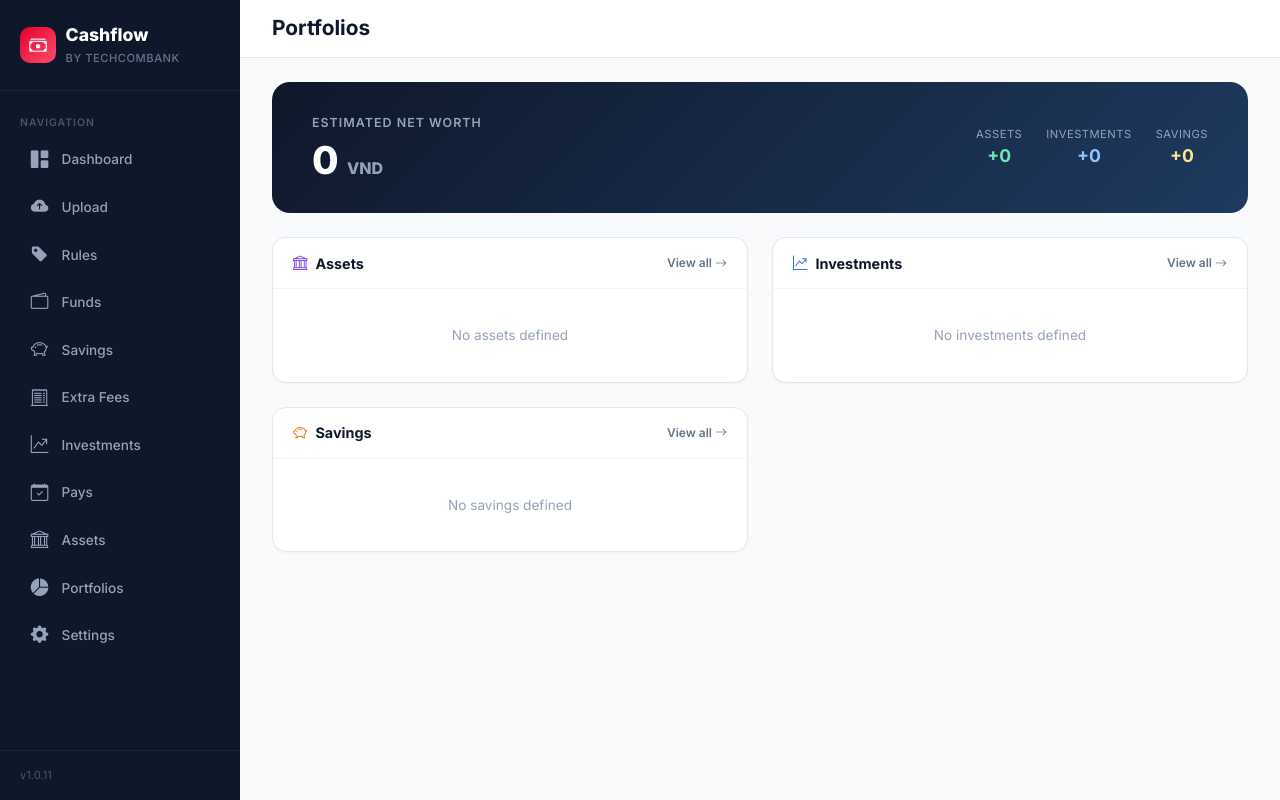
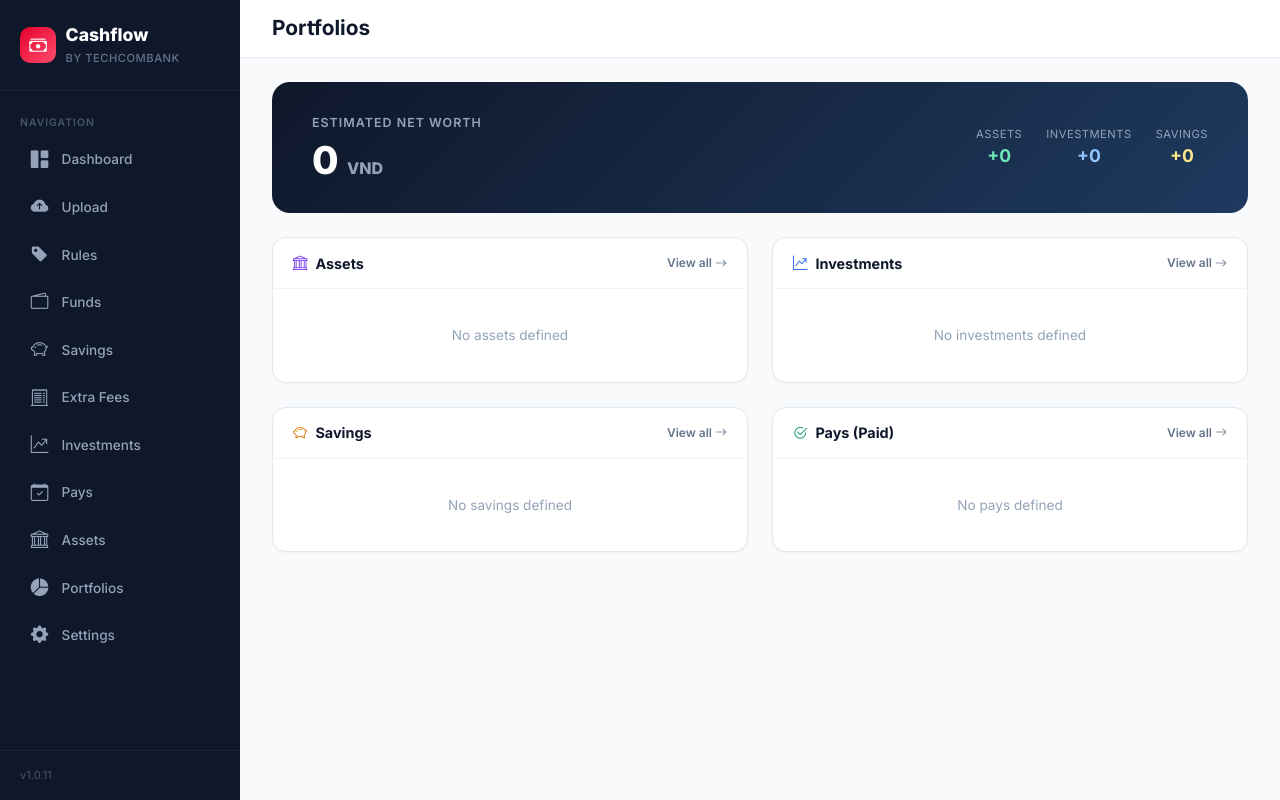
Before and after one commit to hoangdieuctu/cashflow, a Python web app: template src/cashflow/web/templates/portfolios.html in a window 1280 px wide. Run offline with Jinja, Linux system fonts and the light colour scheme; the template is opened without the code that fills it, so the values that code supplies are empty.

Commit message:
Release v1.0.12
- Portfolios: add Pays (Paid) card and include paid pays in Estimated Net Worth
- Pays: show total paid amount per tracker and in summary sidebar

```diff
--- a/src/cashflow/__init__.py
+++ b/src/cashflow/__init__.py
@@ -1,3 +1,3 @@
 """Techcombank credit card PDF statement parser."""
 
-__version__ = "1.0.11"
+__version__ = "1.0.12"
--- a/src/cashflow/web/routes.py
+++ b/src/cashflow/web/routes.py
@@ -1157,6 +1157,7 @@ def portfolios():
         assets_list = repo.get_assets()
         investments_list = repo.get_investments()
         savings_list = repo.get_savings()
+        pays_list = repo.get_pays()
         raw = repo.get_setting("unit_converters")
     converters = json.loads(raw) if raw else {}
     return render_template(
@@ -1164,5 +1165,6 @@ def portfolios():
         assets=assets_list,
         investments=investments_list,
         savings=savings_list,
+        pays=pays_list,
         converters=converters,
     )
--- a/src/cashflow/web/templates/portfolios.html
+++ b/src/cashflow/web/templates/portfolios.html
@@ -10,7 +10,7 @@
     investments_vnd=0,
     investments_unconverted=false,
     savings_vnd=0,
-    pays_unpaid_vnd=0
+    pays_paid_vnd=0
 ) %}
 
 {% for a in assets %}
@@ -40,14 +40,10 @@
 {% endfor %}
 
 {% for p in pays %}
-    {% for item in p.entries %}
-        {% if not item.paid %}
-            {% set ns.pays_unpaid_vnd = ns.pays_unpaid_vnd + item.amount %}
-        {% endif %}
-    {% endfor %}
+    {% set ns.pays_paid_vnd = ns.pays_paid_vnd + p.paid_amount %}
 {% endfor %}
 
-{% set net_worth = ns.assets_vnd + ns.investments_vnd + ns.savings_vnd %}
+{% set net_worth = ns.assets_vnd + ns.investments_vnd + ns.savings_vnd + ns.pays_paid_vnd %}
 
 {# ── Net Worth Hero ── #}
 <div class="row g-3 mb-4">
@@ -73,6 +69,12 @@
                     <div style="font-size: 0.7rem; color: #94A3B8; text-transform: uppercase; letter-spacing: 0.5px;">Savings</div>
                     <div style="font-size: 1.1rem; font-weight: 700; color: #FDE68A;">+{{ "{:,.0f}".format(ns.savings_vnd) }}</div>
                 </div>
+                {% if ns.pays_paid_vnd > 0 %}
+                <div style="text-align: center;">
+                    <div style="font-size: 0.7rem; color: #94A3B8; text-transform: uppercase; letter-spacing: 0.5px;">Pays (Paid)</div>
+                    <div style="font-size: 1.1rem; font-weight: 700; color: #6EE7B7;">+{{ "{:,.0f}".format(ns.pays_paid_vnd) }}</div>
+                </div>
+                {% endif %}
             </div>
         </div>
     </div>
@@ -190,6 +192,38 @@
             </div>
         </div>
     </div>
+    {# ── Pays (Paid) ── #}
+    <div class="col-lg-6">
+        <div class="card" style="height: 100%;">
+            <div class="card-header-custom">
+                <h6><i class="bi bi-check2-circle me-2" style="color:#059669;"></i>Pays (Paid)</h6>
+                <a href="{{ url_for('main.pays') }}" style="font-size:0.75rem;color:#64748B;text-decoration:none;font-weight:600;">View all <i class="bi bi-arrow-right"></i></a>
+            </div>
+            <div style="padding: 0.75rem 0;">
+                {% if not pays %}
+                <div style="text-align:center;color:#94A3B8;padding:1.5rem;font-size:0.85rem;">No pays defined</div>
+                {% else %}
+                {% for p in pays %}
+                {% if p.paid_amount > 0 %}
+                <div style="display:flex;align-items:center;justify-content:space-between;padding:0.55rem 1.25rem;border-bottom:1px solid #F8FAFC;">
+                    <div>
+                        <span style="font-weight:600;font-size:0.85rem;color:var(--tcb-navy);">{{ p.name }}</span>
+                        {% if p.description %}<span style="font-size:0.75rem;color:#94A3B8;margin-left:0.4rem;">{{ p.description }}</span>{% endif %}
+                    </div>
+                    <div style="text-align:right;">
+                        <div style="font-weight:700;font-size:0.85rem;color:#059669;">{{ "{:,.0f}".format(p.paid_amount) }} <span style="font-size:0.7rem;color:#94A3B8;">VND</span></div>
+                    </div>
+                </div>
+                {% endif %}
+                {% endfor %}
+                <div style="display:flex;justify-content:space-between;padding:0.6rem 1.25rem;background:#F8FAFC;">
+                    <span style="font-size:0.78rem;font-weight:700;color:#64748B;">Total Paid (VND)</span>
+                    <span style="font-size:0.85rem;font-weight:800;color:#059669;">{{ "{:,.0f}".format(ns.pays_paid_vnd) }}</span>
+                </div>
+                {% endif %}
+            </div>
+        </div>
+    </div>
 
 </div>
 {% endblock %}
```
Also changed, not shown: src/cashflow/web/templates/pays.html (+24 -1 lines).
